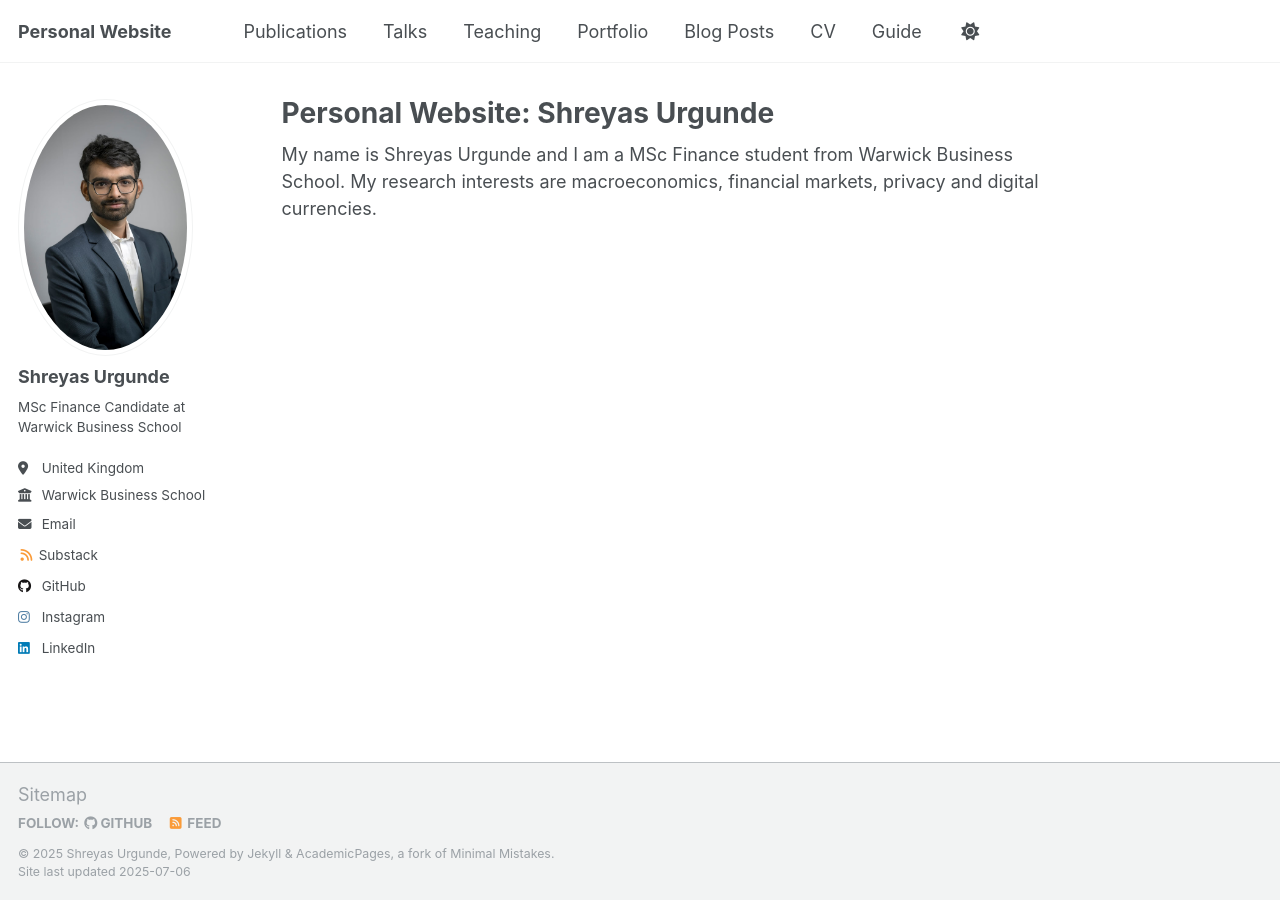
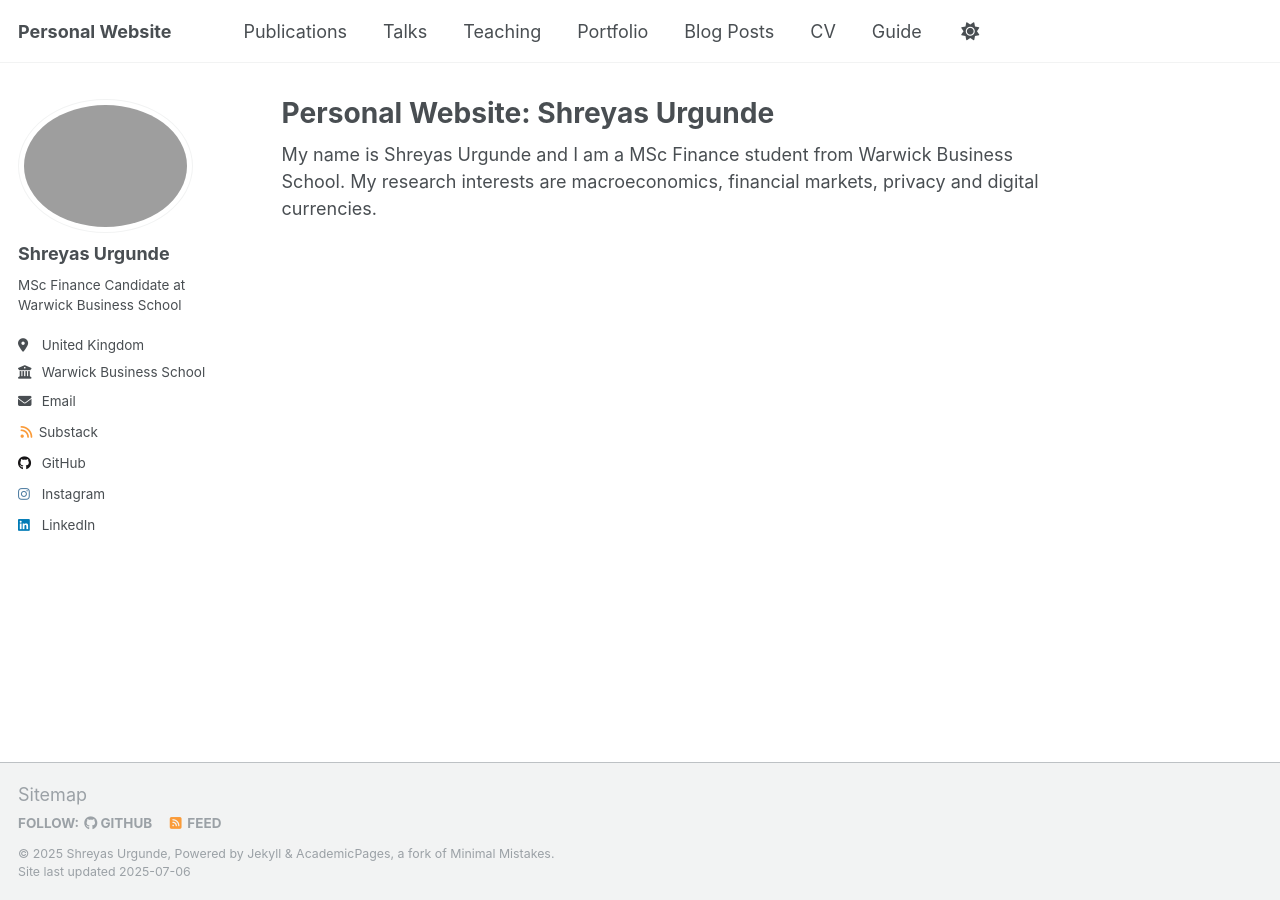
Before and after one commit to shreyasxi/shreyasxi.github.io, a Jekyll site: the page built from _pages/about.md, in a window 1280 px wide. Built offline with Jekyll 4.4.1, drawn with Linux system fonts in a browser that asks for light colours; a script that is not in the unit is left out.

Commit message:
Update _config.yml

```diff
--- a/_config.yml
+++ b/_config.yml
@@ -22,7 +22,7 @@ repository               : "shreyasxi/shreyasxi.github.io"
 #               Additional customization can be done by editing /_includes/author-profile.html
 author:
   # Biographic information
-  avatar           : "displaypic.jpg"
+  avatar           : "graphic.jpg"
   name             : "Shreyas Urgunde"
   pronouns         : # example: "she/her"
   bio              : "MSc Finance Candidate at Warwick Business School"
```
